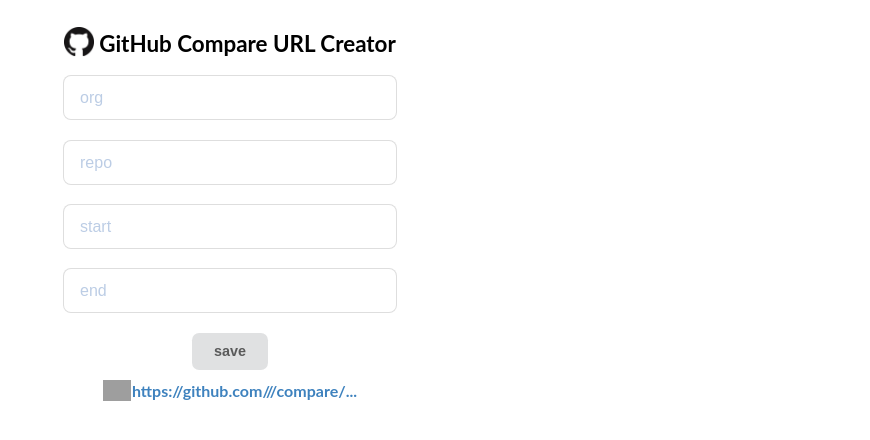
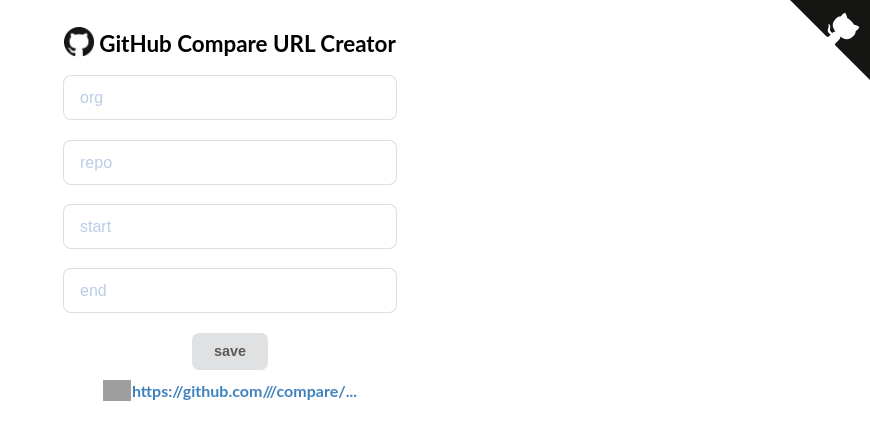
Before and after one commit to daido1976/github-compare-url-creator, a React (Vite) app: page / in a window 1280 px wide. Shown: the top 440 px of the page, without its empty margins (410-1280 px from the left). Built offline with nearby package versions, Linux system fonts and the light colour scheme; grey boxes are pictures that could not be loaded.

Commit message:
Use github-corner & Convert to React component with ChatGPT

```diff
--- /dev/null
+++ b/src/components/GithubCorner/index.module.css
@@ -0,0 +1,27 @@
+.githubCorner:hover .octoArm {
+  animation: octocat-wave 560ms ease-in-out;
+}
+
+@keyframes octocat-wave {
+  0%,
+  100% {
+    transform: rotate(0);
+  }
+  20%,
+  60% {
+    transform: rotate(-25deg);
+  }
+  40%,
+  80% {
+    transform: rotate(10deg);
+  }
+}
+
+@media (max-width: 500px) {
+  .githubCorner:hover .octoArm {
+    animation: none;
+  }
+  .githubCorner .octoArm {
+    animation: octocat-wave 560ms ease-in-out;
+  }
+}
--- /dev/null
+++ b/src/components/GithubCorner/index.tsx
@@ -0,0 +1,47 @@
+import React from "react";
+import styles from "./index.module.css";
+
+type Props = {
+  url: string;
+};
+
+// See. https://tholman.com/github-corners/ and converted to React component with ChatGPT.
+export const GithubCorner: React.FC<Props> = ({ url }) => {
+  return (
+    <a
+      href={url}
+      className={styles.githubCorner}
+      target="_blank"
+      rel="noopener noreferrer"
+      aria-label="View source on GitHub"
+    >
+      <svg
+        width="80"
+        height="80"
+        viewBox="0 0 250 250"
+        style={{
+          fill: "#151513",
+          color: "#fff",
+          position: "absolute",
+          top: 0,
+          border: 0,
+          right: 0,
+        }}
+        aria-hidden="true"
+      >
+        <path d="M0,0 L115,115 L130,115 L142,142 L250,250 L250,0 Z"></path>
+        <path
+          d="M128.3,109.0 C113.8,99.7 119.0,89.6 119.0,89.6 C122.0,82.7 120.5,78.6 120.5,78.6 C119.2,72.0 123.4,76.3 123.4,76.3 C127.3,80.9 125.5,87.3 125.5,87.3 C122.9,97.6 130.6,101.9 134.4,103.2"
+          fill="currentColor"
+          style={{ transformOrigin: "130px 106px" }}
+          className="octo-arm"
+        ></path>
+        <path
+          d="M115.0,115.0 C114.9,115.1 118.7,116.5 119.8,115.4 L133.7,101.6 C136.9,99.2 139.9,98.4 142.2,98.6 C133.8,88.0 127.5,74.4 143.8,58.0 C148.5,53.4 154.0,51.2 159.7,51.0 C160.3,49.4 163.2,43.6 171.4,40.1 C171.4,40.1 176.1,42.5 178.8,56.2 C183.1,58.6 187.2,61.8 190.9,65.4 C194.5,69.0 197.7,73.2 200.1,77.6 C213.8,80.2 216.3,84.9 216.3,84.9 C212.7,93.1 206.9,96.0 205.4,96.6 C205.1,102.4 203.0,107.8 198.3,112.5 C181.9,128.9 168.3,122.5 157.7,114.1 C157.9,116.9 156.7,120.9 152.7,124.9 L141.0,136.5 C139.8,137.7 141.6,141.9 141.8,141.8 Z"
+          fill="currentColor"
+          className="octo-body"
+        ></path>
+      </svg>
+    </a>
+  );
+};
--- a/src/components/Header/index.tsx
+++ b/src/components/Header/index.tsx
@@ -1,21 +1,13 @@
 import styles from "./index.module.css";
 import githubLogo from "../../img/github.png";
+import { GithubCorner } from "../GithubCorner";
 
 export const Header: React.FC = () => {
   return (
     <div>
+      <GithubCorner url="https://github.com/daido1976/github-compare-url-creator" />
       <h2 className={styles.title}>
-        <a
-          href="https://github.com/daido1976/github-compare-url-creator"
-          target="_blank"
-          rel="noopener noreferrer"
-        >
-          <img
-            className={styles.githubLogo}
-            src={githubLogo}
-            alt="github-logo"
-          />
-        </a>
+        <img className={styles.githubLogo} src={githubLogo} alt="github-logo" />
         GitHub Compare URL Creator
       </h2>
     </div>
```
